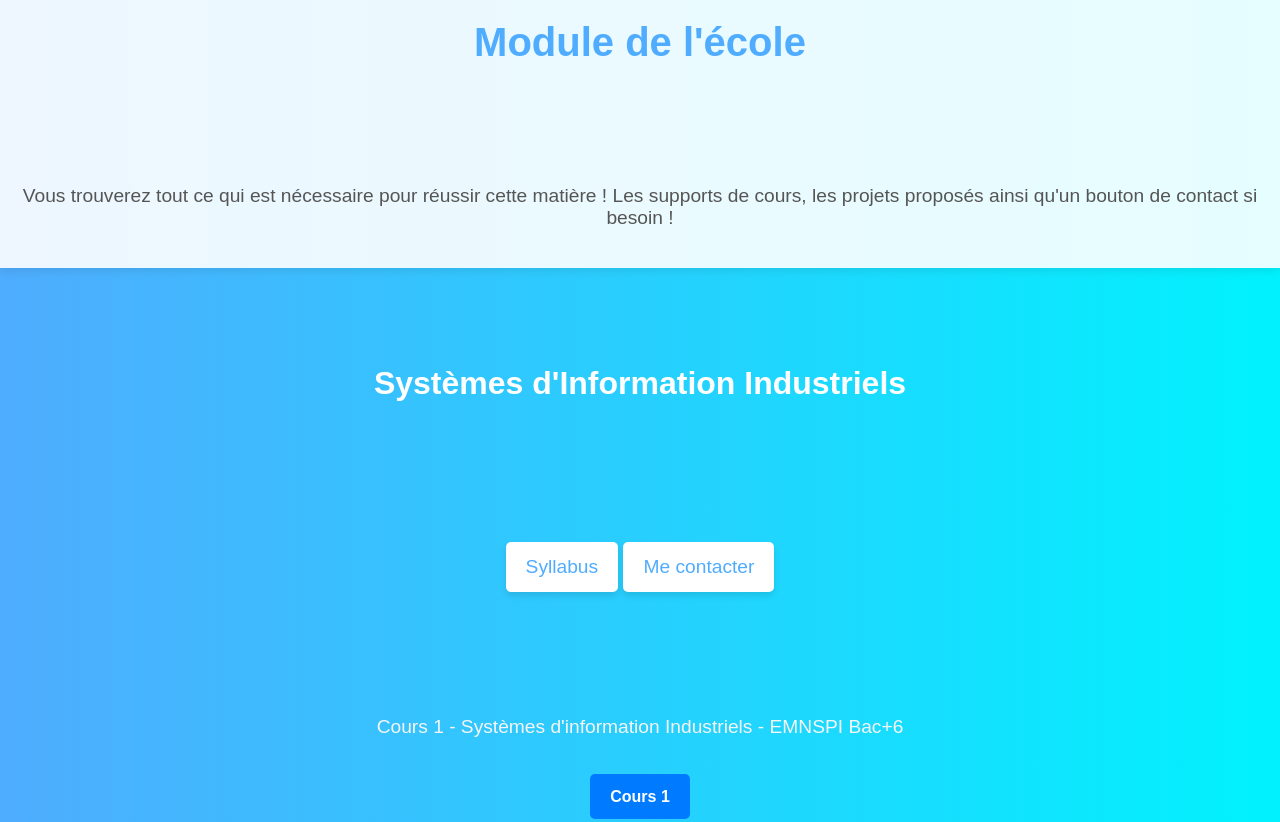
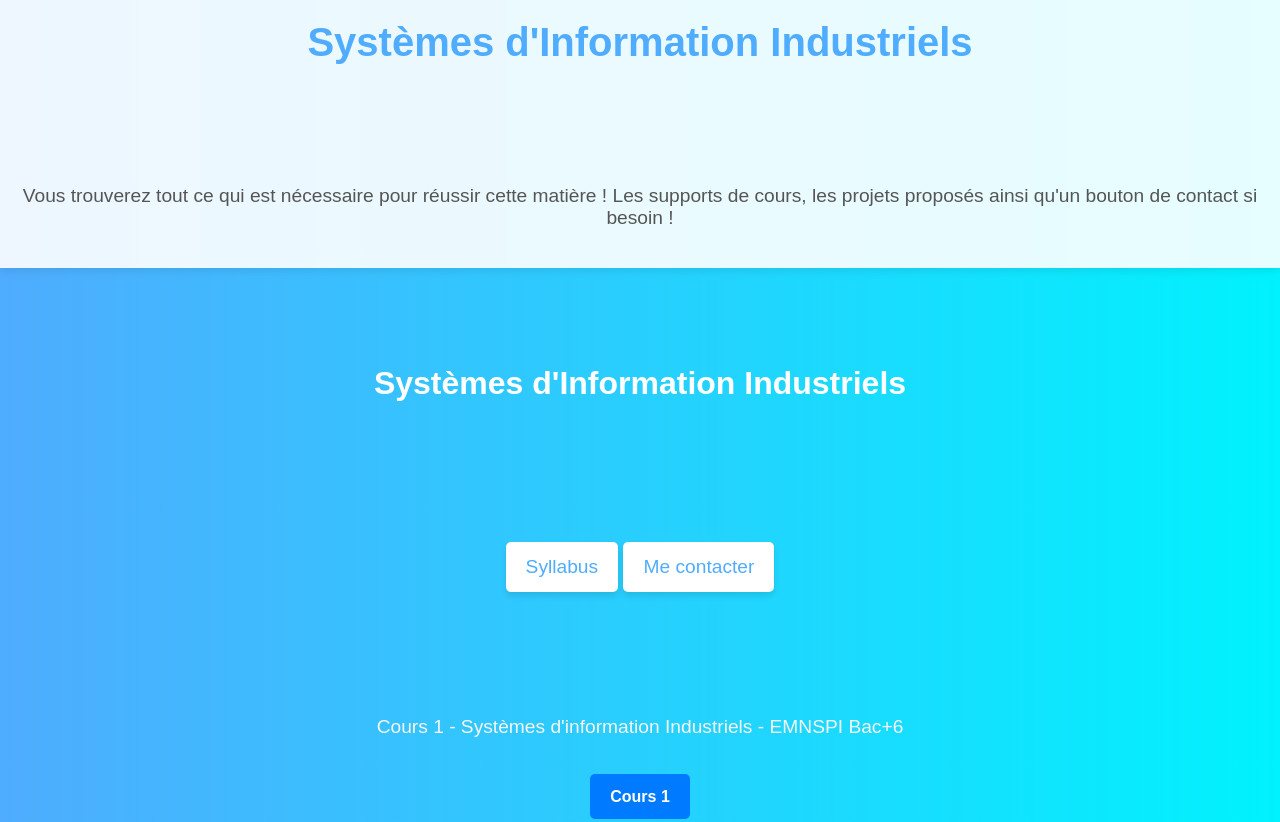
Before and after one commit to Le-Minh-Phuc/SIindustriels, a plain HTML site: page index.html in a window 1280 px wide. Shown: the top 822 px of the page. Drawn offline with Linux system fonts and the light colour scheme.

Commit message:
Add files via upload

```diff
--- a/index.html
+++ b/index.html
@@ -8,7 +8,7 @@
 </head>
 <body>
   <header>
-    <h1>Module de l'école</h1>
+    <h1>Systèmes d'Information Industriels</h1>
     <p>Vous trouverez tout ce qui est nécessaire pour réussir cette matière ! Les supports de cours, les projets proposés ainsi qu'un bouton de contact si besoin !</p>
   </header>
   <div class="container">
```
